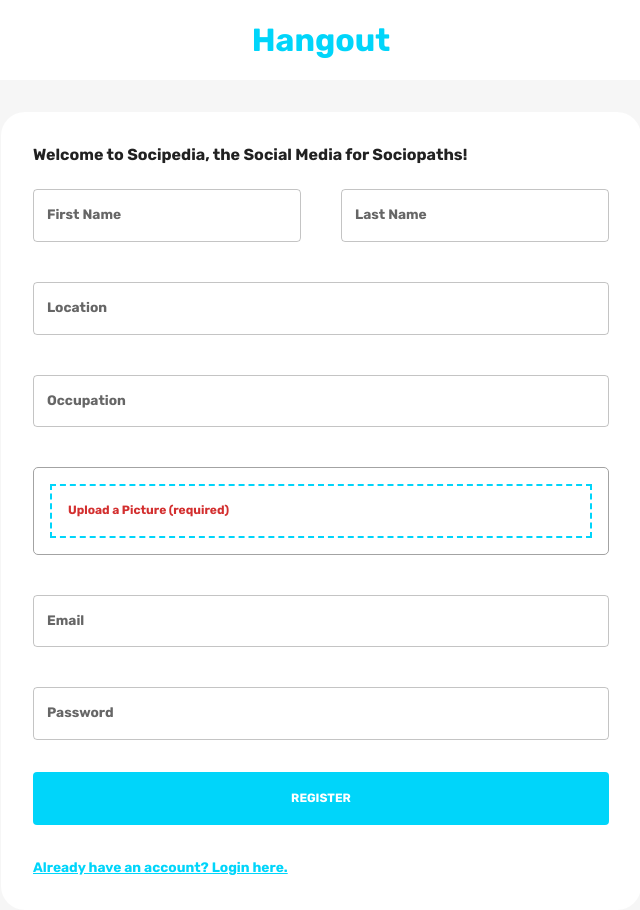
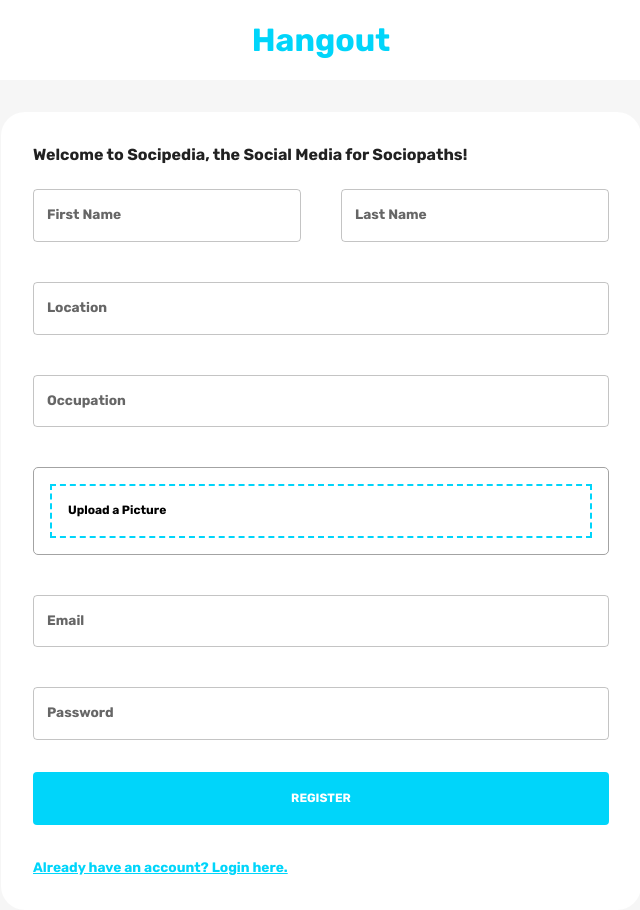
Before and after one commit to yogeeshry1821/social-media, a React (Create React App) app in the folder client/: page / in a window 1280 px wide. Both pictures are taken after a click on the element "Don't have an account? Sign Up here.". Shown: the whole page, without its empty margins (319-959 px from the left). Built offline with nearby package versions, Linux system fonts and the light colour scheme; no server answers.

Commit message:
better changes

```diff
--- a/client/src/scenes/loginpage/Form.jsx
+++ b/client/src/scenes/loginpage/Form.jsx
@@ -213,8 +213,8 @@ const Form = () => {
                       >
                         <input {...getInputProps()} />
                         {!values.picture ? (
-                          <Typography variant="body2" color="error">
-                            Upload a Picture (required)
+                          <Typography variant="body2" color="black">
+                            Upload a Picture
                           </Typography>
                         ) : (
                           <FlexBetween>
```
